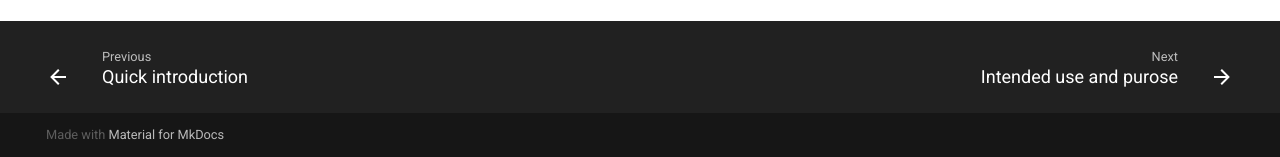
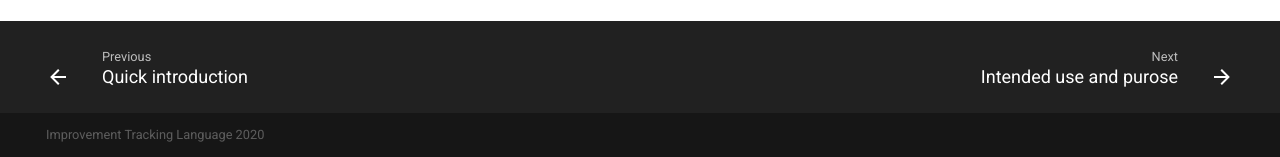
Before and after one commit to matejavulic/matejavulic.github.io, a plain HTML site: page tutorial/index.html in a window 1280 px wide. Shown: the part 3363-3520 px from the top of the page. Drawn offline with Linux system fonts and the light colour scheme.

Commit message:
Update index.html

```diff
--- a/tutorial/index.html
+++ b/tutorial/index.html
@@ -546,11 +546,7 @@ ispisi E_banka_1, E_banka_2, E_banka_3;
   <div class="md-footer-meta md-typeset">
     <div class="md-footer-meta__inner md-grid">
       <div class="md-footer-copyright">
-
-        Made with
-        <a href="https://squidfunk.github.io/mkdocs-material/" target="_blank" rel="noopener">
-          Material for MkDocs
-        </a>
+        Improvement Tracking Language 2020
       </div>
 
     </div>
```
